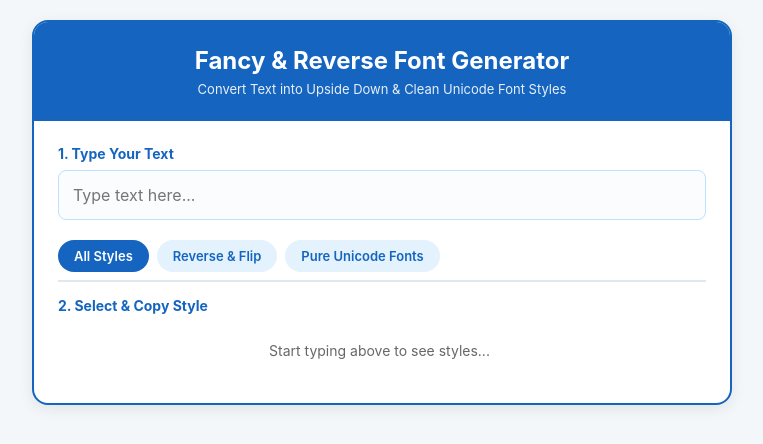
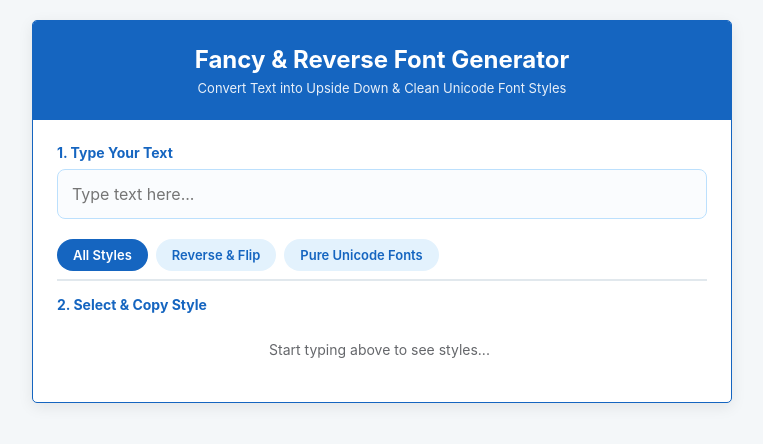
Before and after one commit to sainathkokkonda-a11y/DCallinonefancyfontgenetator, a plain HTML site: page index.html in a window 1280 px wide. Shown: the whole page, without its empty margins (258-1021 px from the left). Drawn offline with Linux system fonts and the light colour scheme.

Commit message:
Reduce border radius and thickness in tool-card

```diff
--- a/style.css
+++ b/style.css
@@ -11,10 +11,10 @@ body {
   max-width: 700px;
   margin: 20px auto;
   background: #ffffff;
-  border-radius: 16px;
+  border-radius: 5px;
   box-shadow: 0 4px 15px rgba(0, 0, 0, 0.08);
   overflow: hidden;
-  border: 2px solid #1565c0;
+  border: 1.5px solid #1565c0;
 }
 .tool-header {
   background-color: #1565c0;
```
